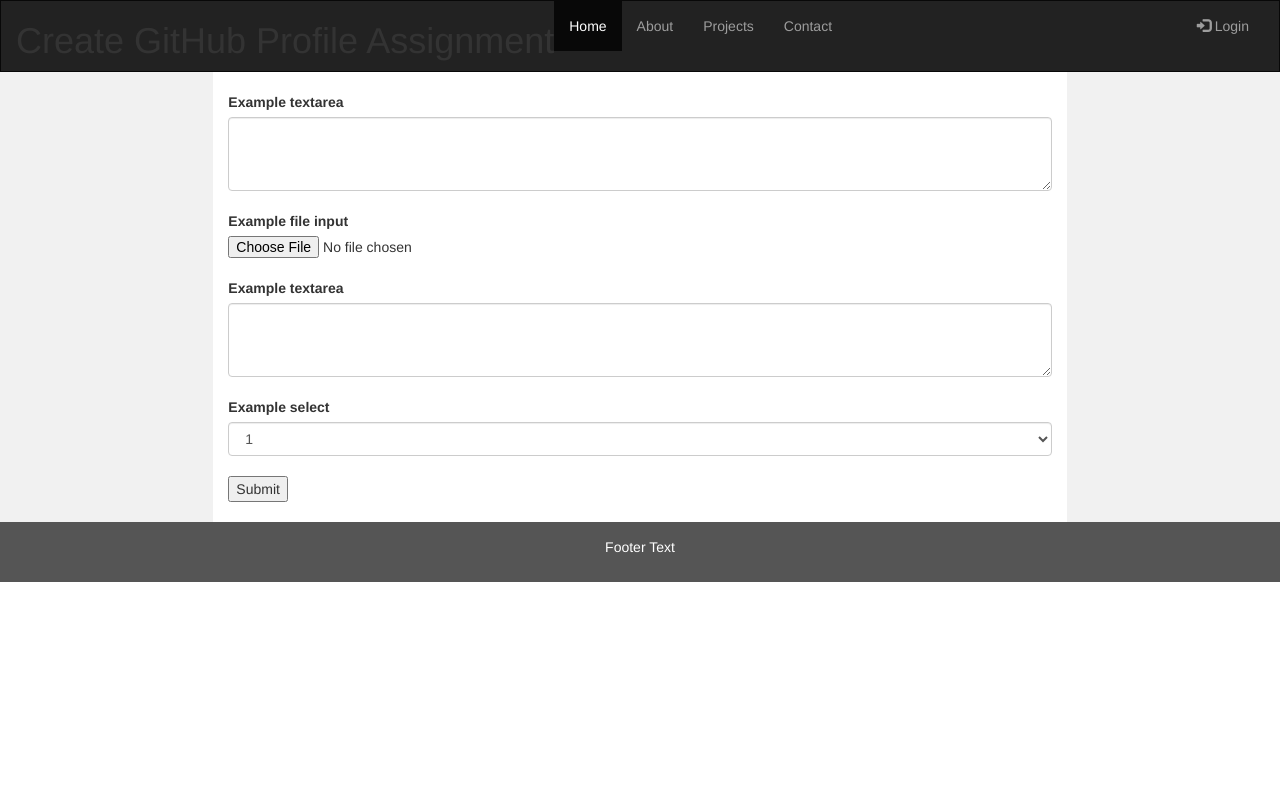
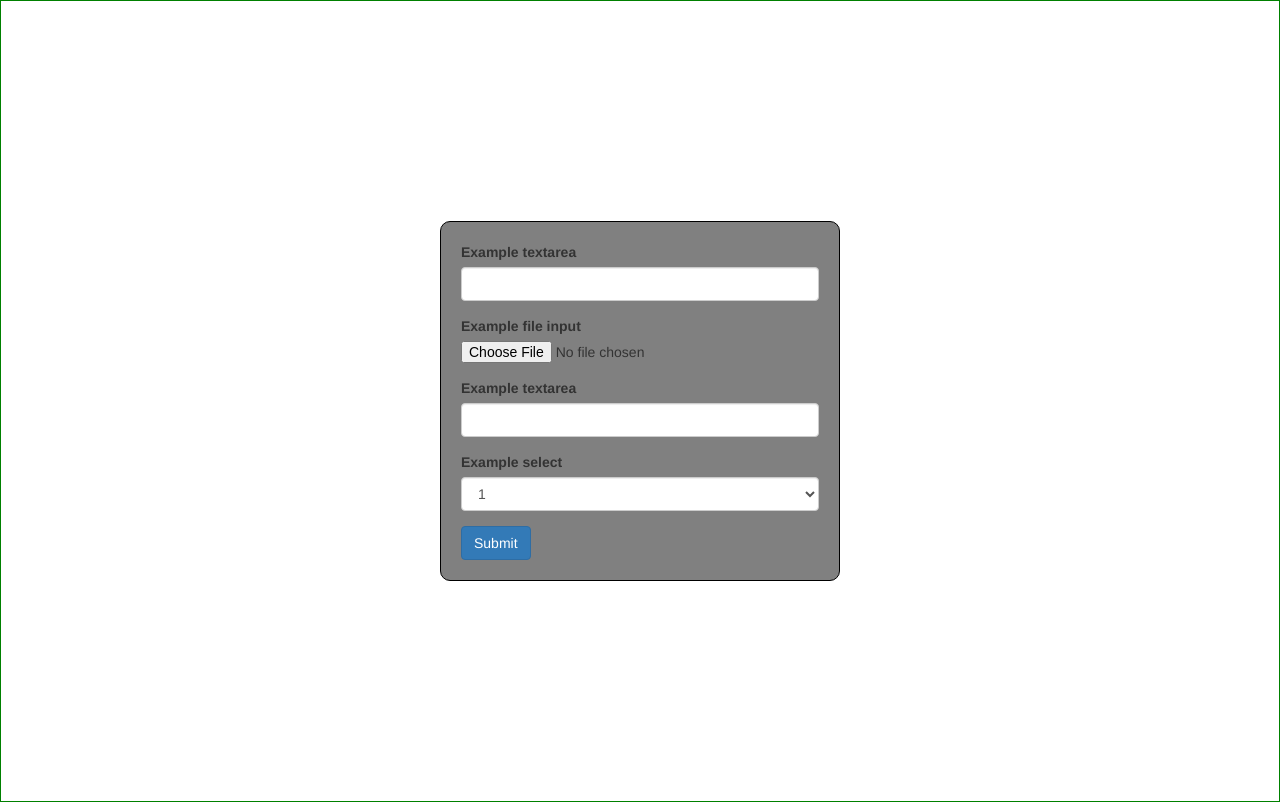
Before and after one commit to mburbage/Easy-Filter-Test, a plain HTML site: page index.html in a window 1280 px wide. Drawn offline with nearby package versions, Linux system fonts and the light colour scheme.

Commit message:
Form - Center

```diff
--- a/index.html
+++ b/index.html
@@ -22,40 +22,17 @@
 Date Created - Use jQuery Date Format
 
 -->
-<nav class="navbar navbar-inverse">
+
+
 <div class="container-fluid">
-      <div class="navbar-header">
-        <button type="button" class="navbar-toggle" data-toggle="collapse" data-target="#myNavbar">
-          <span class="icon-bar"></span>
-          <span class="icon-bar"></span>
-          <span class="icon-bar"></span>
-        </button>
-        <h1>Create GitHub Profile Assignment</h1>
-      </div>
-      <div class="collapse navbar-collapse" id="myNavbar">
-        <ul class="nav navbar-nav">
-          <li class="active"><a href="#">Home</a></li>
-          <li><a href="#">About</a></li>
-          <li><a href="#">Projects</a></li>
-          <li><a href="#">Contact</a></li>
-        </ul>
-        <ul class="nav navbar-nav navbar-right">
-          <li><a href="#"><span class="glyphicon glyphicon-log-in"></span> Login</a></li>
-        </ul>
-      </div>
-    </div>
-  </nav>
+    <div class="row content">
+        <div class="col-sm-12 text-left">
+            <div class="formWrapper">
+                <form action="" class="gitForm">
 
-  <div class="container-fluid text-center">
-    <div class="row content">
-      <div class="col-sm-2 sidenav">
-
-      </div>
-      <div class="col-sm-8 text-left">
-        <form action="" class="gitForm">
                     <div class="form-group">
                         <label for="exampleFormControlTextarea1">Example textarea</label>
-                        <textarea class="form-control" id="exampleFormControlTextarea1" rows="3"></textarea>
+                        <text class="form-control" id="exampleFormControlTextarea1" rows="3"></textarea>
                     </div>
                     <div class="form-group">
                         <label for="exampleFormControlFile1">Example file input</label>
@@ -63,7 +40,7 @@ Date Created - Use jQuery Date Format
                     </div>
                     <div class="form-group">
                         <label for="exampleFormControlTextarea1">Example textarea</label>
-                        <textarea class="form-control" id="exampleFormControlTextarea1" rows="3"></textarea>
+                        <text class="form-control" id="exampleFormControlTextarea1" rows="3"></textarea>
                     </div>
                     <div class="form-group">
                         <label for="exampleFormControlSelect1">Example select</label>
@@ -75,21 +52,16 @@ Date Created - Use jQuery Date Format
                             <option>5</option>
                         </select>
                     </div>
+                    <button type="submit" class="btn btn-primary">Submit</button>
 
 
-        <div><button type="button">Submit</button></div>
-
+                </form>
             </div>
-    </form>
-      <div class="col-sm-2 sidenav">
-
         </div>
     </div>
 </div>
 
-  <footer class="container-fluid text-center">
-    <p>Footer Text</p>
-  </footer>
+
 </body>
 
 </html>
--- a/styles.css
+++ b/styles.css
@@ -1,6 +1,9 @@
 /* CSS Stylesheet */
+--outlines = #000;
+
 html, body {
   height: 100%;
+
 }
 h1,h2,h3,h4,h5,h6,p{
 
@@ -13,7 +16,12 @@ h1,h2,h3,h4,h5,h6,p{
   }
 
   /* Set height of the grid so .sidenav can be 100% (adjust as needed) */
-  .row.content {height: 450px}
+  .row.content {
+      position: relative;
+      border:1px solid green;
+      min-height: 100%;
+
+    }
 
   /* Set gray background color and 100% height */
   .sidenav {
@@ -22,18 +30,37 @@ h1,h2,h3,h4,h5,h6,p{
     height: 100%;
   }
 
-  .col-sm-8{
-      min-height: 100%;
+  .col-sm-12{
+    height: 100vh;
+
   }
   .gitForm div{
-      margin: 20px 0;
+      position: relative;
+      margin-top: auto;
 
+  }
+  .formWrapper{
+      margin:0;
+      position: absolute;
+      top: 50%;
+      left: 50%;
+      background-color: grey;
+      border: 1px solid black;
+      -ms-transform: translate(-50%, -50%);
+      transform: translate(-50%, -50%);
+
+      padding: 20px;
+      width: 75%;
+      max-width: 400px;
+      border-radius: 10px;
   }
   /* Set black background color, white text and some padding */
   footer {
     background-color: #555;
     color: white;
     padding: 15px;
+    position: inherit;
+    bottom:0px;
   }
 
   /* On small screens, set height to 'auto' for sidenav and grid */
```
Lines whose indentation alone changed are shown as unchanged.
